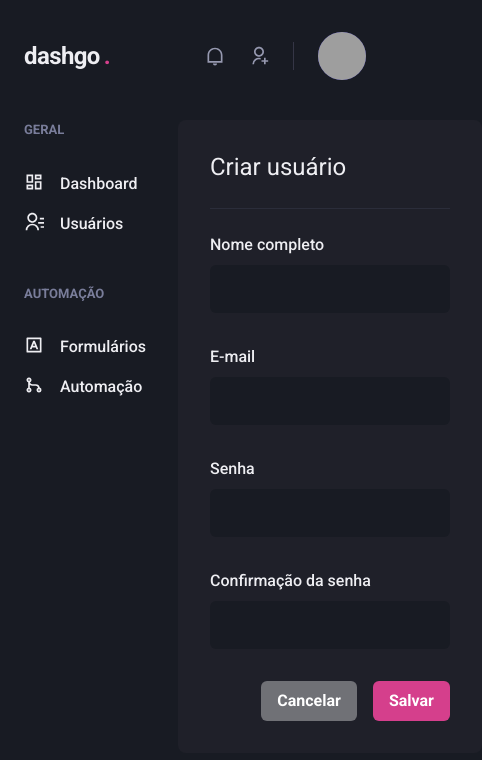
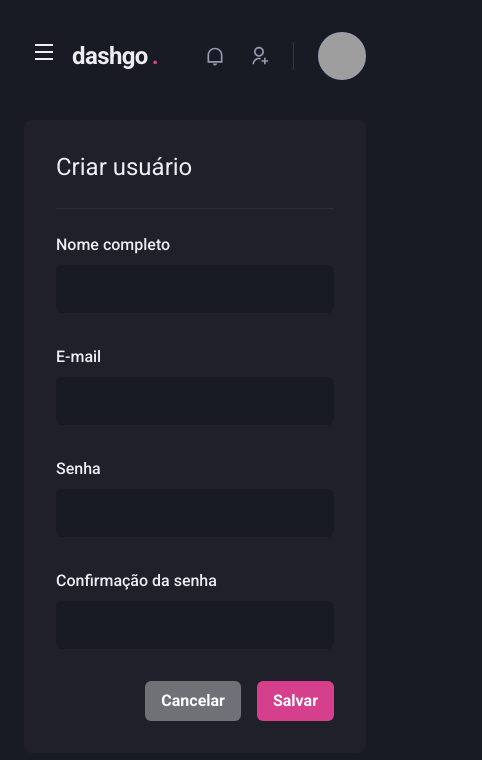
Before and after one commit to fnoquiq/dashgo, a Next.js app: page /users/create in a window 390 px wide. Shown: the top 760 px of the page, 482 px wide, since content can reach past the window. Built offline with nearby package versions, Linux system fonts and the light colour scheme; grey boxes are pictures that could not be loaded.

Commit message:
:rocket: Sidebar responsiva

```diff
--- a/src/components/Header/index.tsx
+++ b/src/components/Header/index.tsx
@@ -1,4 +1,7 @@
-import { Flex, useBreakpointValue } from '@chakra-ui/react'
+import { Flex, Icon, IconButton, useBreakpointValue } from '@chakra-ui/react'
+import { RiMenuLine } from 'react-icons/ri'
+
+import { useSiderbarDrawer } from '../../contexts/SidebarDrawerContext'
 
 import { Logo } from './Logo'
 import { NotificationNav } from './NotificationsNav'
@@ -6,6 +9,8 @@ import { Profile } from './Profile'
 import { SearchBox } from './SearchBox'
 
 export function Header() {
+  const { onOpen } = useSiderbarDrawer()
+
   const isWideVersion = useBreakpointValue({
     base: false,
     lg: true,
@@ -23,6 +28,18 @@ export function Header() {
       align="center"
 
     >
+      { !isWideVersion && (
+        <IconButton
+          aria-label="Open navigation"
+          icon={<Icon as={RiMenuLine}/>}
+          fontSize="24"
+          variant="unstyled"
+          onClick={onOpen}
+          mr="2"
+        >
+        </IconButton>
+      )}
+
       <Logo />
 
       { isWideVersion && <SearchBox /> }
--- /dev/null
+++ b/src/components/Sidebar/SidebarNav.tsx
@@ -0,0 +1,20 @@
+import { Stack } from "@chakra-ui/react";
+import { RiContactsLine, RiDashboardLine, RiGitMergeLine, RiInputMethodLine } from "react-icons/ri";
+
+import { NavLink } from "./NavLink";
+import { NavSection } from "./NavSection";
+
+export function SidebarNav() {
+  return (
+    <Stack spacing="12" align="flex-start">
+      <NavSection title="GERAL">
+        <NavLink icon={RiDashboardLine}>Dashboard</NavLink>
+        <NavLink icon={RiContactsLine}>Usuários</NavLink>
+      </NavSection>
+      <NavSection title="AUTOMAÇÃO">
+        <NavLink icon={RiInputMethodLine}>Formulários</NavLink>
+        <NavLink icon={RiGitMergeLine}>Automação</NavLink>
+      </NavSection>
+    </Stack>
+  )
+}
--- a/src/components/Sidebar/index.tsx
+++ b/src/components/Sidebar/index.tsx
@@ -1,21 +1,36 @@
-import { Box, Stack } from "@chakra-ui/react";
-import { RiContactsLine, RiDashboardLine, RiGitMergeLine, RiInputMethodLine } from "react-icons/ri";
-import { NavLink } from "./NavLink";
-import { NavSection } from "./NavSection";
+import { Box, Drawer, DrawerOverlay, DrawerContent, DrawerCloseButton, DrawerBody, DrawerHeader, useBreakpointValue } from "@chakra-ui/react";
+
+import { useSiderbarDrawer } from "../../contexts/SidebarDrawerContext";
+import { SidebarNav } from "./SidebarNav";
 
 export function Sidebar() {
+  const { isOpen, onClose } = useSiderbarDrawer()
+
+  const isDrawerSidebar = useBreakpointValue({
+    base: true,
+    lg: false,
+  })
+
+  if (isDrawerSidebar) {
+    return (
+      <Drawer isOpen={isOpen} placement="left" onClose={onClose}>
+        <DrawerOverlay>
+          <DrawerContent bg="gray.800" p="4">
+            <DrawerCloseButton mt="6" />
+            <DrawerHeader>Navegação</DrawerHeader>
+
+            <DrawerBody>
+              <SidebarNav />
+            </DrawerBody>
+          </DrawerContent>
+        </DrawerOverlay>
+      </Drawer>
+    )
+  }
+
   return (
     <Box as="aside" w="64" mr="8">
-      <Stack spacing="12" align="flex-start">
-        <NavSection title="GERAL">
-          <NavLink icon={RiDashboardLine}>Dashboard</NavLink>
-          <NavLink icon={RiContactsLine}>Usuários</NavLink>
-        </NavSection>
-        <NavSection title="AUTOMAÇÃO">
-          <NavLink icon={RiInputMethodLine}>Formulários</NavLink>
-          <NavLink icon={RiGitMergeLine}>Automação</NavLink>
-        </NavSection>
-      </Stack>
+      <SidebarNav />
     </Box>
   )
 }
--- /dev/null
+++ b/src/contexts/SidebarDrawerContext.tsx
@@ -0,0 +1,30 @@
+import { useDisclosure, UseDisclosureReturn } from "@chakra-ui/react";
+import { useRouter } from "next/dist/client/router";
+import { useEffect } from "react";
+import { useContext } from "react";
+import { createContext, ReactNode } from "react";
+
+interface SidebarDrawerProviderProps {
+  children: ReactNode;
+}
+
+type SidebarDrawerContextData = UseDisclosureReturn
+
+const SidebarDrawerContext = createContext({} as SidebarDrawerContextData);
+
+export function SidebarDrawerProvider({ children }: SidebarDrawerProviderProps) {
+  const disclosure = useDisclosure()
+  const router = useRouter()
+
+  useEffect(() => {
+    disclosure.onClose()
+  }, [router.asPath])
+
+  return (
+    <SidebarDrawerContext.Provider value={disclosure}>
+      {children}
+    </SidebarDrawerContext.Provider>
+  )
+}
+
+export const useSiderbarDrawer = () => useContext(SidebarDrawerContext)
--- a/src/pages/_app.tsx
+++ b/src/pages/_app.tsx
@@ -2,11 +2,14 @@ import { AppProps } from 'next/app'
 import { ChakraProvider } from '@chakra-ui/react'
 
 import { theme } from '../styles/theme'
+import { SidebarDrawerProvider } from '../contexts/SidebarDrawerContext'
 
 function MyApp({ Component, pageProps }: AppProps) {
   return (
     <ChakraProvider theme={theme}>
-      <Component {...pageProps} />
+      <SidebarDrawerProvider>
+        <Component {...pageProps} />
+      </SidebarDrawerProvider>
     </ChakraProvider>
   )
 }
```
